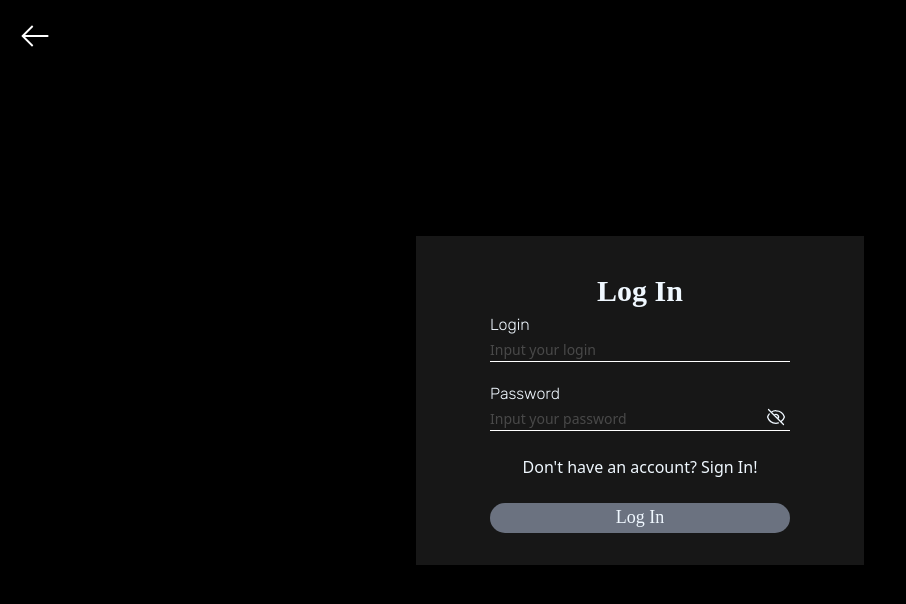
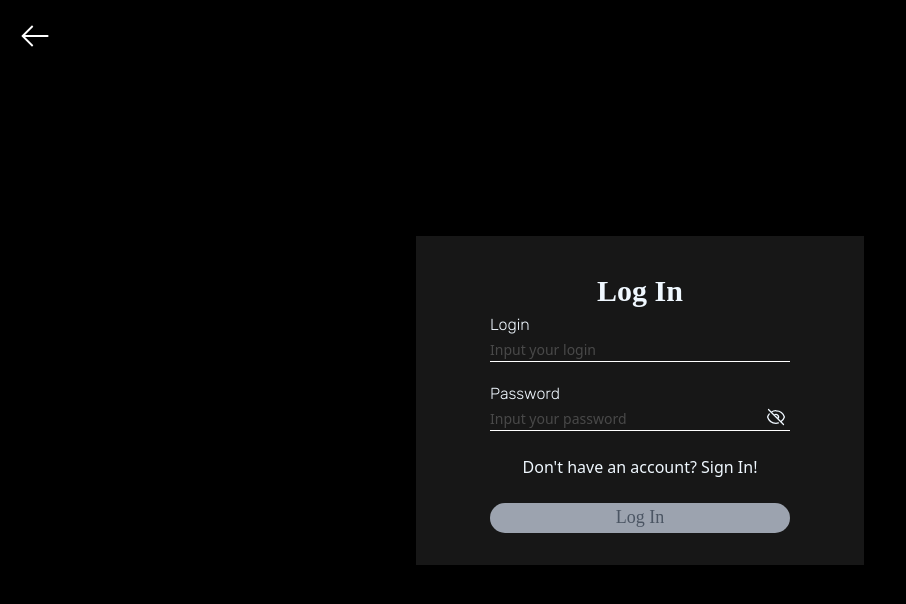
Before and after one commit to mejzerVitaliy/MinimalMind_v2_CLIENT, a Next.js app: page /logIn in a window 1280 px wide. Shown: the top 604 px of the page, without its empty margins (0-906 px from the left). Built offline with nearby package versions, Linux system fonts and the light colour scheme; a web font is replaced by a local one.

Commit message:
rupdate links to deployed api

```diff
--- a/src/api/CreateUserApi.ts
+++ b/src/api/CreateUserApi.ts
@@ -2,7 +2,7 @@ import { LogInTypes } from "@/components/organisms/LogInOrganism";
 import { User } from "@/types/UserModel";
 import { createApi, fetchBaseQuery } from "@reduxjs/toolkit/query/react";
 
-const base_url = 'http://localhost:5000/api/'
+const base_url = 'https://minimal-mind-server.onrender.com/api/'
 
 export const userApi = createApi({
     reducerPath: 'usersApi',
--- a/src/components/organisms/LogInOrganism.tsx
+++ b/src/components/organisms/LogInOrganism.tsx
@@ -83,7 +83,7 @@ const LogInOrganism = () => {
                     type='submit'
                     disabled={!isValid || isSubmitting}
                     onClick={handleSubmit(onSubmitLogIn)}
-                    className='w-[250px] lg:w-[300px] h-[30px] rounded-3xl  bg-gray-500'
+                    className='w-[250px] lg:w-[300px] h-[30px] rounded-3xl bg-gray-500 disabled:bg-gray-400 disabled:text-gray-600'
                 >
                     <H2>Log In</H2>
                 </button>
```
